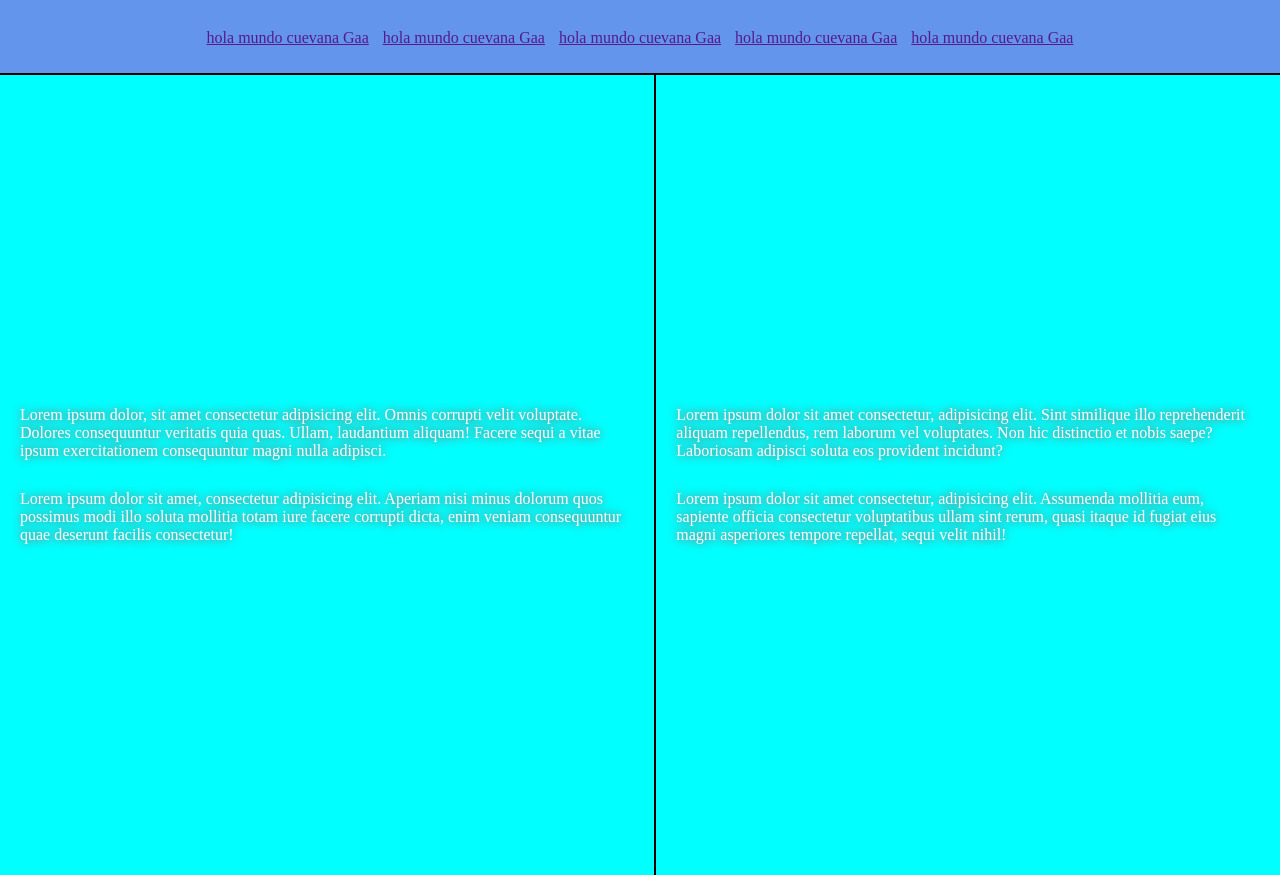
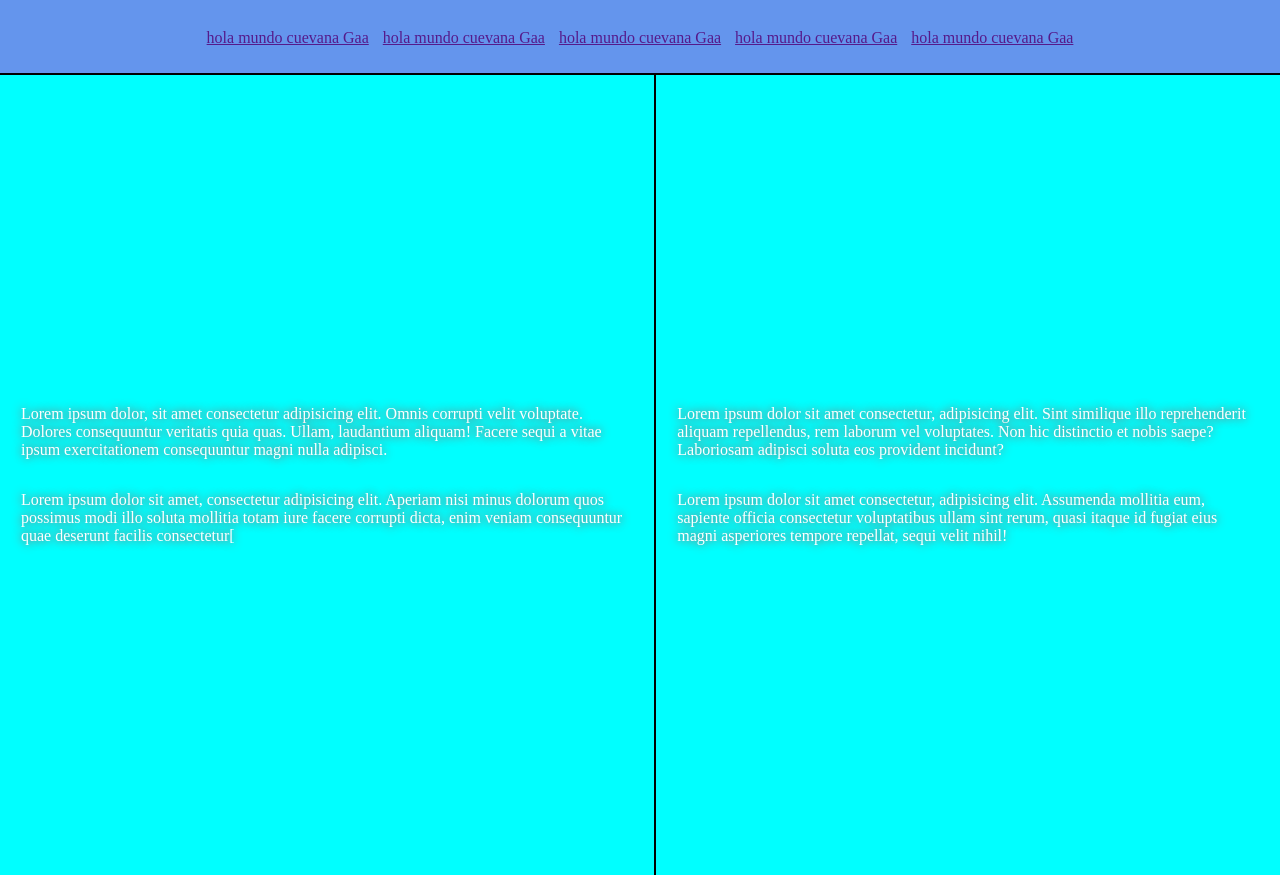
Before and after one commit to luis123-code/blog.github.io, a plain HTML site: page index.html in a window 1280 px wide. Drawn offline with Linux system fonts and the light colour scheme.

Commit message:
por precausion

```diff
--- a/index.html
+++ b/index.html
@@ -27,7 +27,7 @@
                 consequuntur magni nulla adipisci.</p>
             <P>Lorem ipsum dolor sit amet, consectetur adipisicing elit. Aperiam nisi minus dolorum quos possimus modi
                 illo soluta mollitia totam iure facere corrupti dicta, enim veniam consequuntur quae deserunt facilis
-                consectetur!</P>
+                consectetur[</P>
         </div>
         <div class="conteiner">
             <p>Lorem ipsum dolor sit amet consectetur, adipisicing elit. Sint similique illo reprehenderit aliquam
--- a/style.css
+++ b/style.css
@@ -38,7 +38,7 @@
 .conteiner > p{
         text-shadow: 0 0 10px rgba(255, 0, 0, 0.8);
         color: #fff;
-        margin: 5px;
+        margin: 6px;
         padding: 10px 15px;
 
 }
```
Also changed, not shown: HolaMundoNuevo.txt.
